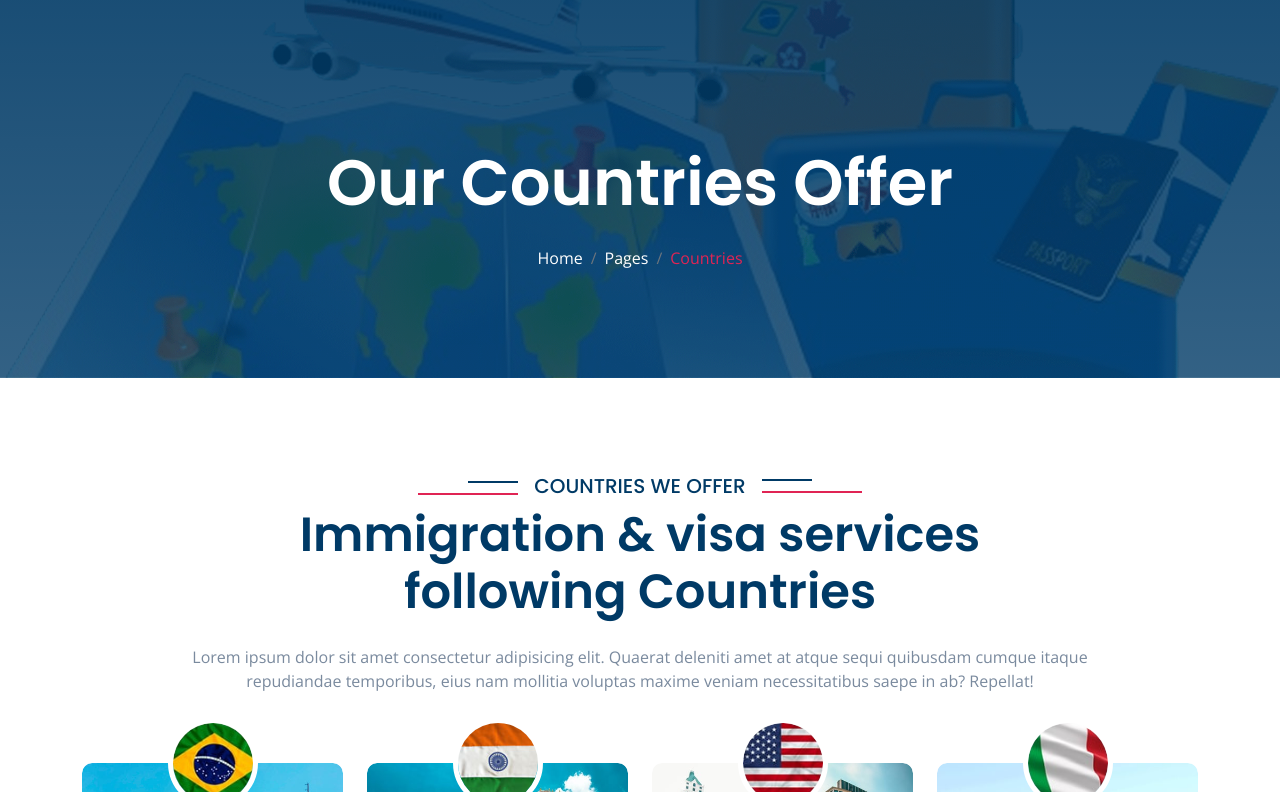
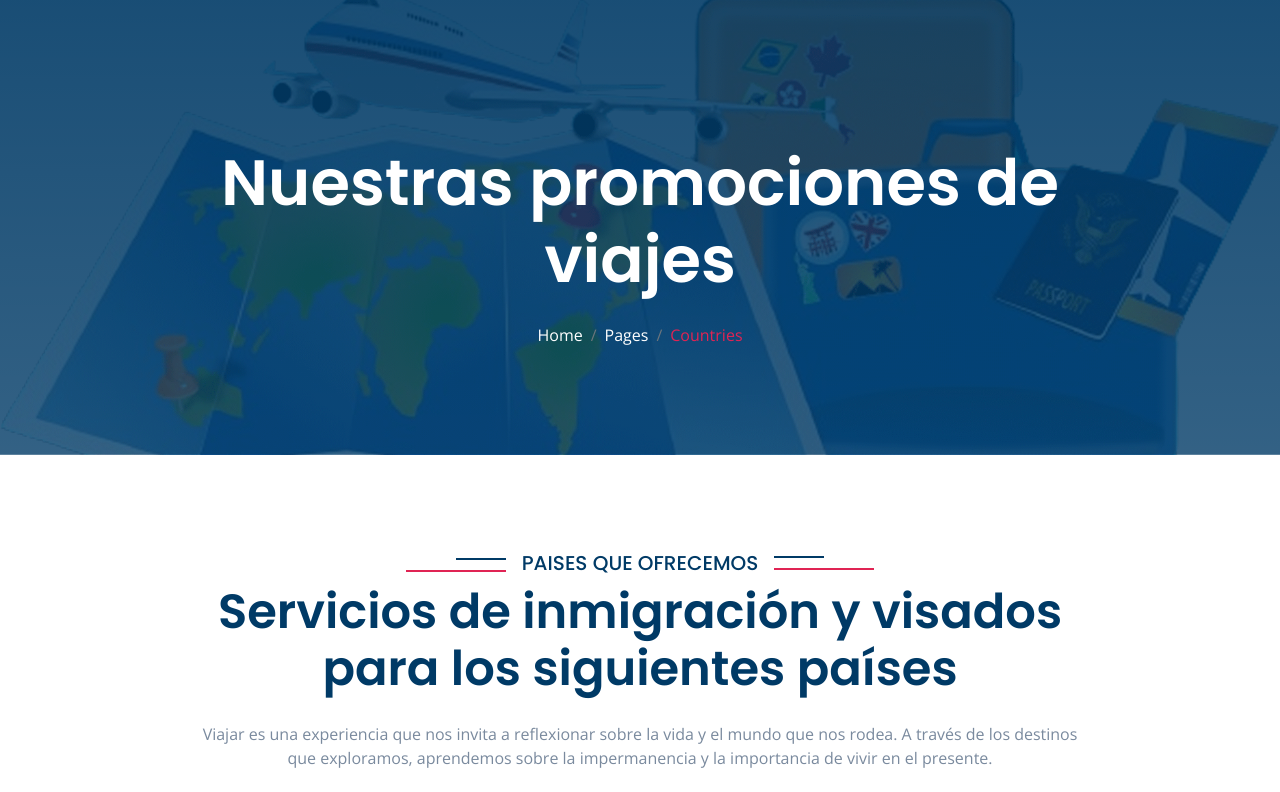
Before and after one commit to davidedusanchez0/Viajes-Don-Bosco, a plain HTML site: page countries.html in a window 1280 px wide. Shown: the part 144-936 px from the top of the page. Drawn offline with nearby package versions, Linux system fonts and the light colour scheme.

Commit message:
Update countries.html

```diff
--- a/countries.html
+++ b/countries.html
@@ -125,11 +125,11 @@
         <!-- Header Start -->
         <div class="container-fluid bg-breadcrumb">
             <div class="container text-center py-5" style="max-width: 900px;">
-                <h3 class="text-white display-3 mb-4 wow fadeInDown" data-wow-delay="0.1s">Our Countries Offer</h1>
+                <h3 class="text-white display-3 mb-4 wow fadeInDown" data-wow-delay="0.1s">Nuestras promociones de viajes </h1>
                 <ol class="breadcrumb justify-content-center text-white mb-0 wow fadeInDown" data-wow-delay="0.3s">
                     <li class="breadcrumb-item"><a href="index.html" class="text-white">Home</a></li>
                     <li class="breadcrumb-item"><a href="#" class="text-white">Pages</a></li>
-                    <li class="breadcrumb-item active text-secondary">Countries</li>
+                    <li class="breadcrumb-item active text-secondary">Countries</a></li>
                 </ol>
             </div>
         </div>
@@ -140,10 +140,10 @@
             <div class="container py-5">
                 <div class="section-title text-center wow fadeInUp" data-wow-delay="0.1s" style="margin-bottom: 70px;">
                     <div class="sub-style">
-                        <h5 class="sub-title text-primary px-3">COUNTRIES WE OFFER</h5>
+                        <h5 class="sub-title text-primary px-3">PAISES QUE OFRECEMOS</h5>
                     </div>
-                    <h1 class="display-5 mb-4">Immigration & visa services following Countries</h1>
-                    <p class="mb-0">Lorem ipsum dolor sit amet consectetur adipisicing elit. Quaerat deleniti amet at atque sequi quibusdam cumque itaque repudiandae temporibus, eius nam mollitia voluptas maxime veniam necessitatibus saepe in ab? Repellat!</p>
+                    <h1 class="display-5 mb-4">Servicios de inmigración y visados para los siguientes países</h1>
+                    <p class="mb-0">Viajar es una experiencia que nos invita a reflexionar sobre la vida y el mundo que nos rodea. A través de los destinos que exploramos, aprendemos sobre la impermanencia y la importancia de vivir en el presente. </p>
                 </div>
                 <div class="row g-4 text-center">
                     <div class="col-lg-6 col-xl-3 mb-5 mb-xl-0 wow fadeInUp" data-wow-delay="0.1s">
```
